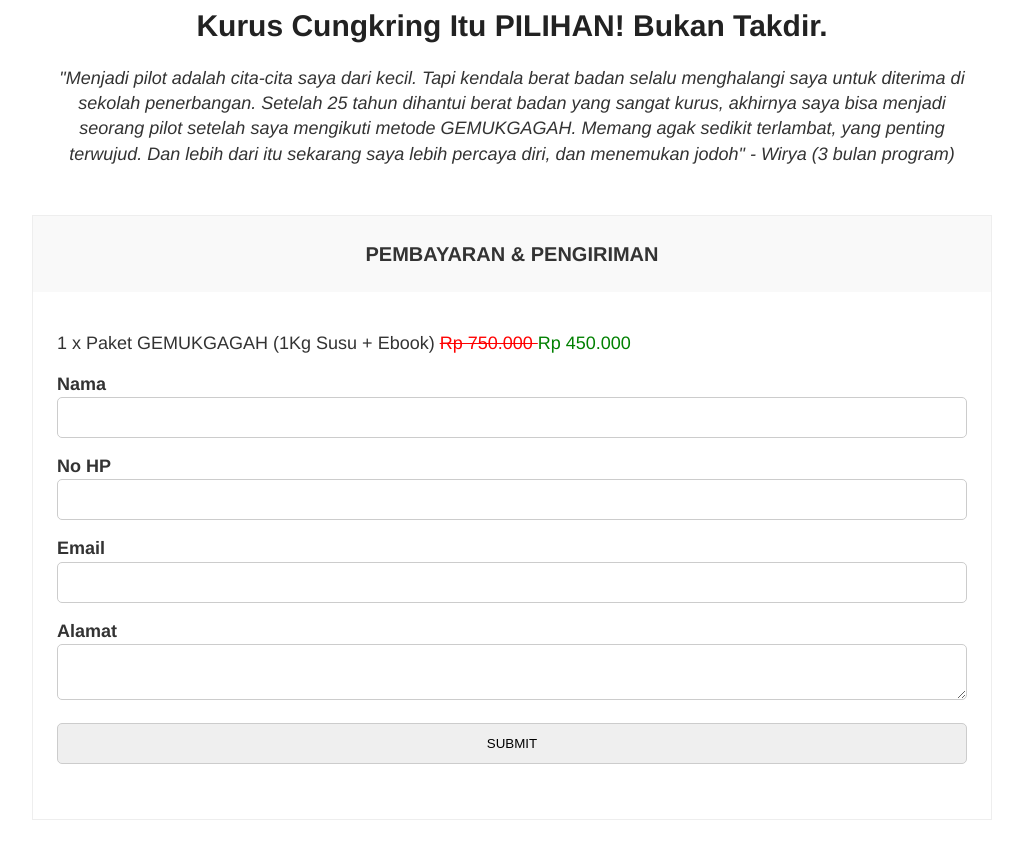
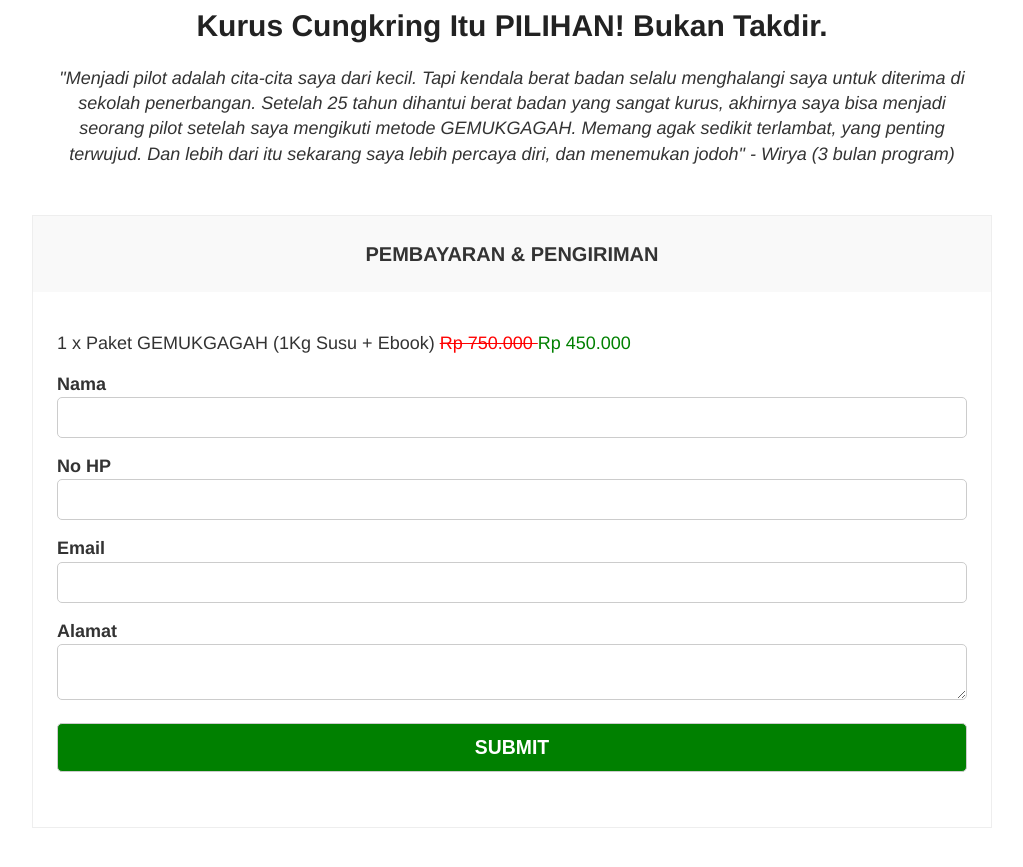
Before and after one commit to kemtol/gemukgagah, a Jekyll site: the page built from laman/order.html, in a window 1280 px wide. Shown: the top 867 px of the page, without its empty margins (128-1151 px from the left). Built offline with Jekyll 4.4.1, drawn with Linux system fonts in a browser that asks for light colours; nearby versions of some CDN libraries; comment, search, counter and statistics services are not loaded.

Commit message:
Update order.html

```diff
--- a/laman/order.html
+++ b/laman/order.html
@@ -35,7 +35,7 @@ is_admin: true
     		border-radius: 5px;
     		border: 1px solid #ccc;
 	}
-	#form--pemesanan ul li input[type:submit]{
+	#form--pemesanan ul li input[type="submit"]{
 	    	font-weight: bold;
     		font-size: 1.2125rem;
     		background: green;
```
